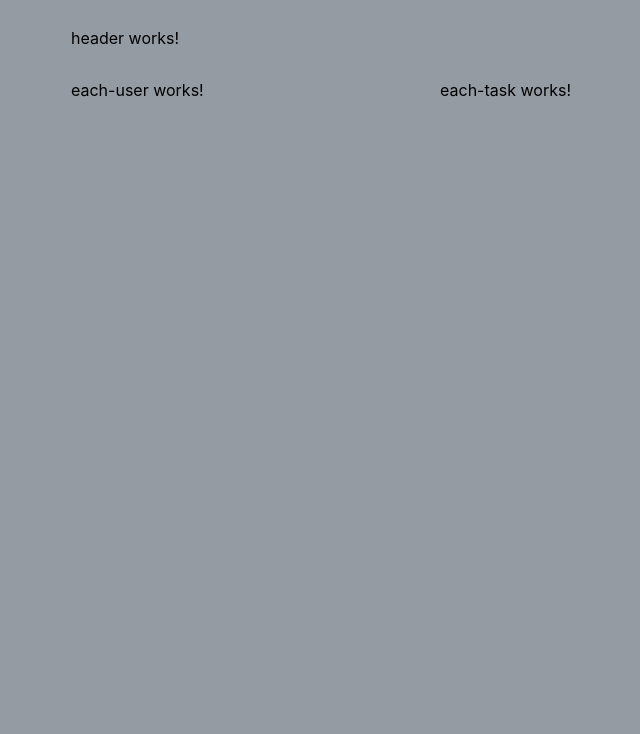
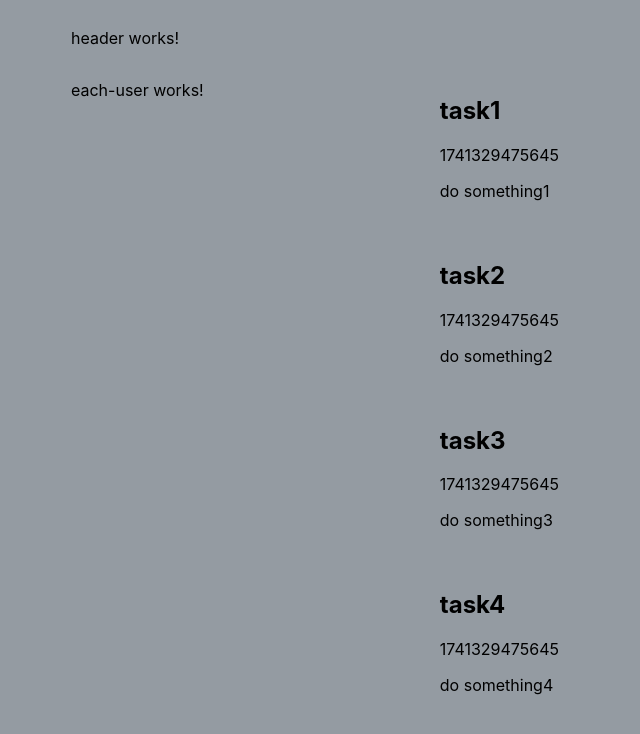
Before and after one commit to sudhansom/angular19, an Angular app: page / in a window 1280 px wide. Shown: the top 734 px of the page, without its empty margins (319-959 px from the left). Built offline with nearby package versions, Linux system fonts and the light colour scheme.

Commit message:
add data service and get data from there

```diff
--- a/src/app/components/tasks/each-task/each-task.component.html
+++ b/src/app/components/tasks/each-task/each-task.component.html
@@ -1 +1,5 @@
-<p>each-task works!</p>
+<app-container>
+  <h2>{{ title() }}</h2>
+  <p>{{ date() }}</p>
+  <p>{{ description() }}</p>
+</app-container>
--- a/src/app/components/tasks/each-task/each-task.component.ts
+++ b/src/app/components/tasks/each-task/each-task.component.ts
@@ -1,11 +1,16 @@
-import { Component } from '@angular/core';
+import { Component, Input, input } from '@angular/core';
+import { ContainerComponent } from '../../container/container.component';
 
 @Component({
   selector: 'app-each-task',
-  imports: [],
+  imports: [ContainerComponent],
   templateUrl: './each-task.component.html',
   styleUrl: './each-task.component.scss'
 })
 export class EachTaskComponent {
-
+@Input({required: true}) id!: string
+// id = input.required<string>()
+title = input.required<string>()
+description = input.required<string>()
+date = input.required<string>()
 }
--- a/src/app/components/tasks/tasks.component.html
+++ b/src/app/components/tasks/tasks.component.html
@@ -1 +1,3 @@
-<app-each-task></app-each-task>
+@for(task of tasks; track task.id){
+  <app-each-task [id]="task.id" [title]="task.title" [description]="task.description" [date]="task.date"></app-each-task>
+}
--- a/src/app/components/tasks/tasks.component.ts
+++ b/src/app/components/tasks/tasks.component.ts
@@ -1,5 +1,7 @@
-import { Component } from '@angular/core';
+import { Component, inject } from '@angular/core';
 import { EachTaskComponent } from './each-task/each-task.component';
+import { DataServiceService } from '../../services/data-service.service';
+import { type Task } from './tasks.model';
 
 @Component({
   selector: 'app-tasks',
@@ -8,5 +10,9 @@ import { EachTaskComponent } from './each-task/each-task.component';
   styleUrl: './tasks.component.scss'
 })
 export class TasksComponent {
-
+dataService = inject(DataServiceService)
+tasks: Task[] = [];
+constructor(){
+  this.tasks = this.dataService.getTasks();
 }
+}
--- /dev/null
+++ b/src/app/components/tasks/tasks.model.ts
@@ -0,0 +1,6 @@
+export interface Task {
+  id: string;
+  title: string;
+  description: string;
+  date: string;
+}
--- /dev/null
+++ b/src/app/services/data-service.service.ts
@@ -0,0 +1,37 @@
+import { Injectable } from '@angular/core';
+
+@Injectable({
+  providedIn: 'root'
+})
+export class DataServiceService {
+  private tasks = [
+    {
+      id: 't1',
+      title: 'task1',
+      description: 'do something1',
+      date: '1741329475645'
+    },
+    {
+      id: 't2',
+      title: 'task2',
+      description: 'do something2',
+      date: '1741329475645'
+    },
+    {
+      id: 't3',
+      title: 'task3',
+      description: 'do something3',
+      date: '1741329475645'
+    },
+    {
+      id: 't4',
+      title: 'task4',
+      description: 'do something4',
+      date: '1741329475645'
+    },
+  ]
+
+  getTasks(){
+    return this.tasks;
+  }
+}
```
Also changed, not shown: 1 other file (tests, documents, lock files or other folders).
